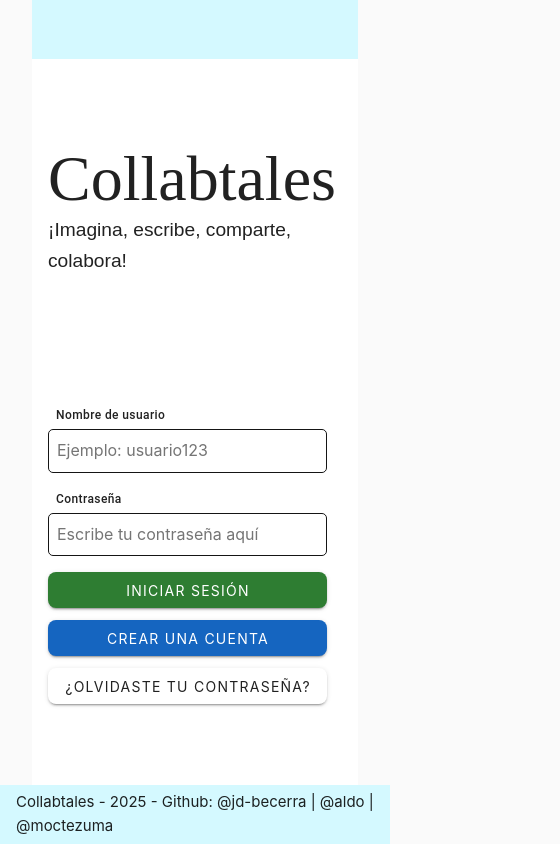
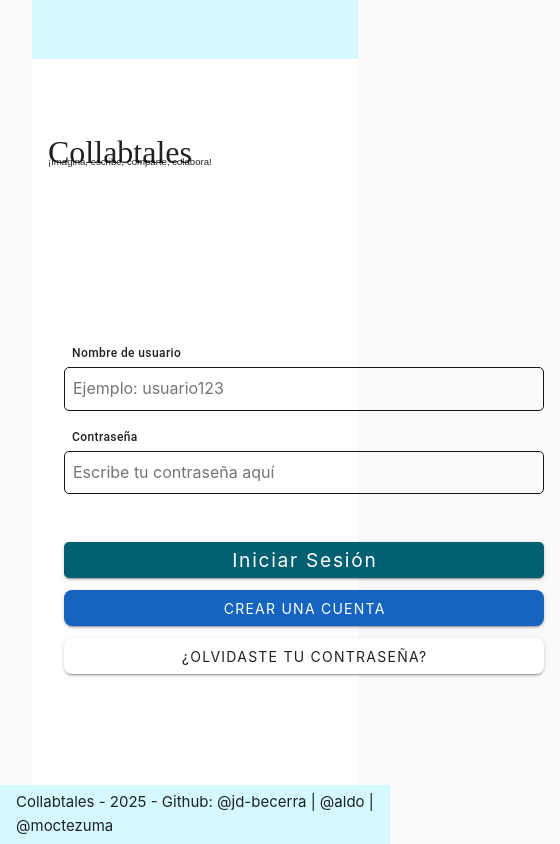
Before and after one commit to jd-becerra/collabtales, a Vue app: page / in a window 390 px wide. Shown: the whole page, 560 px wide, since content can reach past the window. Built offline with nearby package versions, Linux system fonts and the light colour scheme; no server answers.

Commit message:
Refactor button styles and input components for improved consistency and responsiveness; enhance error message display in login and registration forms

```diff
--- a/src/assets/base.css
+++ b/src/assets/base.css
@@ -62,9 +62,15 @@
   --color-text-input-bg-inactive: var(--vt-c-white-mute);
   --color-password-input-icon: var(--vt-c-gray-soft);
 
-  --color-btn-blue-bg: var(--vt-c-blue-bright);
+  --color-btn-blue-bg: var(--vt-c-blue-dark);
   --color-text-blue: var(--vt-c-blue-dark);
   --color-border-blue: var(--vt-c-blue-dark);
+  --input-width-lg: 480px;
+  --input-width-md: 330px;
+  --input-width-sm: 210px;
+  --input-width-xs: 160px;
+
+  --input-height-lg: 56px;
 
   --color-btn-white-bg: var(--vt-c-white);
 
@@ -74,7 +80,9 @@
   --section-gap: 160px;
 
   --font-family-small-text: 'Inter', sans-serif;
-  --font-size-small-text: 0.8rem;
+  --font-size-md: 1.25rem;
+  --font-size-sm: 1rem;
+  --font-size-xs: 0.875rem;
 
   --border-radius-default: 5px;
 }
--- a/src/components/BotonAzul.vue
+++ b/src/components/BotonAzul.vue
@@ -14,9 +14,18 @@
 .boton-azul {
   background-color: var(--color-btn-blue-bg);
   color: var(--color-text-white);
-  font-size: 1.2rem;
-  padding: 0.5rem 1rem;
+  font-size: var(--font-size-md);
+  font-weight: 500;
   border-radius: var(--border-radius-default);
-  transition: background-color 0.3s ease;
+  width: var(--input-width-lg);
+  height: var(--input-height-lg);
+  text-transform: none;
+  font-family: 'Inter', sans-serif;
+}
+
+@media (max-width: 1366px) {
+  .boton-azul {
+    font-size: 1.2rem;
+  }
 }
 </style>
--- a/src/components/FormularioLogin.vue
+++ b/src/components/FormularioLogin.vue
@@ -1,5 +1,6 @@
 <template>
   <v-form @submit.prevent="login">
+    <v-container class="login-fields">
       <TextInputMd
         label="Nombre de usuario"
         v-model="loginData.nombre"
@@ -18,20 +19,23 @@
         required
         class="custom-input"
       />
-    <span class="result-msg" :style="{ color: popupValues.color }">
-      {{ popupValues.titulo }}<span v-if="popupValues.titulo && popupValues.mensaje">
-      : </span>{{ popupValues.mensaje }}
-    </span>
-    <v-btn block color="green-darken-3" class="mt-3 rounded-lg" type="submit" :disabled="loading">
+      <small class="result-msg" :style="{ color: popupValues.color }" v-if="popupValues.mensaje">
+        {{ popupValues.mensaje }}
+      </small>
+    </v-container>
+
+    <v-container class="login-buttons">
+      <BotonAzul :disabled="loading" @click="login">
         <v-progress-circular v-if="loading" indeterminate color="white" size="20" class="mr-2" />
-      Iniciar sesión
-    </v-btn>
+        Iniciar Sesión
+      </BotonAzul>
       <v-btn block color="blue-darken-3" class="mt-3 rounded-lg" @click="$emit('show-register')">
         Crear una cuenta
       </v-btn>
       <v-btn block color="text-blue-darken-2" class="mt-3 rounded-lg" @click="$emit('show-restore')">
         ¿Olvidaste tu contraseña?
       </v-btn>
+    </v-container>
   </v-form>
 </template>
 
@@ -42,6 +46,7 @@
 
 // Componentes
 import TextInputMd from '@/components/TextInputMd.vue';
+import BotonAzul from './BotonAzul.vue';
 
 const PHP_URL = import.meta.env.VITE_PHP_SERVER;
 
@@ -55,15 +60,14 @@
   // Esta función obtiene el valor de una variable CSS definida en assets/base.css
   return getComputedStyle(document.documentElement).getPropertyValue(variable).trim();
 }
-const popupValues = ref({ titulo: '', mensaje: '', color: '' });
+const popupValues = ref({ mensaje: '', color: '' });
 function showPopup(title: string, msg: string) {
   // Para mayor compatibilidad, usaremos solamente valores CSS ya definidos
   const color =
     title.toLowerCase().includes('error') ? getCSSVar('--color-error') : getCSSVar('--color-save');
 
   popupValues.value = {
-    titulo: title,
-    mensaje: msg,
+    mensaje: title + ': ' + msg,
     color
   };
 }
@@ -104,5 +108,12 @@
     loading.value = false;
   }
 }
+</script>
 
-</script>
+<style scoped>
+.result-msg {
+  font-size: 0.9rem;
+  padding: 0;
+  margin-top: -0.5rem;
+}
+</style>
--- a/src/components/FormularioRegistro.vue
+++ b/src/components/FormularioRegistro.vue
@@ -36,10 +36,9 @@
       required
       class="custom-input"
     />
-    <span class="result-msg" :style="{ color: popupValues.color }">
-      {{ popupValues.titulo }}<span v-if="popupValues.titulo && popupValues.mensaje">
-      : </span>{{ popupValues.mensaje }}
-    </span>
+    <small class="result-msg" :style="{ color: popupValues.color }" v-if="popupValues.mensaje">
+      {{ popupValues.mensaje }}
+    </small>
     <v-btn block color="green-darken-3" class="mt-3 rounded-lg" type="submit" :disabled="loading">
       <v-progress-circular v-if="loading" indeterminate color="white" size="20" class="mr-2" />
       Registrarse
@@ -64,7 +63,7 @@
 
 defineEmits(['show-login']);
 
-const popupValues = ref({ titulo: '', mensaje: '', color: '' });
+const popupValues = ref({ mensaje: '', color: '' });
 function getCSSVar(variable: string): string {
   // Esta función obtiene el valor de una variable CSS definida en assets/base.css
   return getComputedStyle(document.documentElement).getPropertyValue(variable).trim();
@@ -75,8 +74,7 @@
     title.toLowerCase().includes('error') ? getCSSVar('--color-error') : getCSSVar('--color-save');
 
   popupValues.value = {
-    titulo: title,
-    mensaje: msg,
+    mensaje: title + ': ' + msg,
     color
   };
 }
--- a/src/components/FormularioRestaurar.vue
+++ b/src/components/FormularioRestaurar.vue
@@ -8,10 +8,9 @@
       required
       class="custom-input"
     />
-    <span class="result-msg" :style="{ color: popupValues.color }">
-      {{ popupValues.titulo }}<span v-if="popupValues.titulo && popupValues.mensaje">
-      : </span>{{ popupValues.mensaje }}
-    </span>
+    <small class="result-msg" :style="{ color: popupValues.color }" v-if="popupValues.mensaje">
+      {{ popupValues.mensaje }}
+    </small>
     <v-btn block color="green-darken-3" class="mt-3 rounded-lg" @click="restorePassword">
       <v-progress-circular v-if="loading" indeterminate color="white" size="20" class="mr-2" />
       Restaurar contraseña
@@ -36,7 +35,7 @@
 // Aquí necesitamos definir emit para regresar a la vista de inicio de sesión
 const emit = defineEmits(['show-register', 'show-login']);
 
-const popupValues = ref({ titulo: '', mensaje: '', color: '' });
+const popupValues = ref({ mensaje: '', color: '' });
 function getCSSVar(variable: string): string {
   // Esta función obtiene el valor de una variable CSS definida en assets/base.css
   return getComputedStyle(document.documentElement).getPropertyValue(variable).trim();
@@ -47,11 +46,11 @@
     title.toLowerCase().includes('error') ? getCSSVar('--color-error') : getCSSVar('--color-save');
 
   popupValues.value = {
-    titulo: title,
-    mensaje: msg,
+    mensaje: title + ': ' + msg,
     color
   };
 }
+
 async function restorePassword() {
   if (!restoreData.value.correo) {
     showPopup("Error", "Por favor, ingresa tu correo electrónico.");
--- a/src/components/TextInputMd.vue
+++ b/src/components/TextInputMd.vue
@@ -43,19 +43,30 @@
   padding: 0.5rem;
   border: 1px solid #ccc;
   border-radius: var(--border-radius-default);
-  font-size: 1rem;
+  font-size: var(--font-size-md);
   color: var(--color-text-input-fg-default);
   border-color: var(--color-border-default);
+  width: var(--input-width-lg);
 }
 .text-input:focus {
   border-color: var(--vt-c-blue-dark);
   outline: none;
-  font-family: 1.25rem;
+  font-family: var(--font-size-md);
 }
 
 .text-caption {
   margin-left: 0.5rem;
   color: var(--color-text-input-fg-label);
-  font-size: 1rem;
+  font-size: var(--font-size-sm);
 }
+
+@media (max-width: 1366px) {
+  .text-input {
+    font-size: var(--font-size-sm);
+  }
+  .text-caption {
+    font-size: var(--font-size-xs);
+  }
+}
+
 </style>
--- a/src/components/icons/LogoCollabtalesLg.vue
+++ b/src/components/icons/LogoCollabtalesLg.vue
@@ -1,5 +1,5 @@
 <template>
-  <v-container class="d-flex flex-column justify-start logo-lg-container">
+  <v-container class="d-flex flex-column justify-start logo-lg-container align-left">
     <h1 class="logo-collabtales">
       <span class="logo-collabtales-text">Collabtales</span>
     </h1>
@@ -17,29 +17,66 @@
 .logo-lg-container {
   padding: 0;
   margin: 0;
+  pointer-events: none;
 }
 .logo-collabtales {
   font-family: 'Lucida Handwriting', 'cursive';
   font-size: 6.25rem;
   padding: 0;
   padding-top: 4rem;
-  margin: 0; /* Reduce space below logo */
+  margin: 0;
 }
 .slogan-collabtales {
   font-family: 'Kameron', sans-serif;
   font-size: 1.5rem;
   padding: 0;
   margin: 0;
-  margin-top: -1rem; /* Remove extra space above slogan */
+  margin-top: -1.5rem;
 }
 
+.logo-collabtales-text {
+  pointer-events: none;
+  user-select: none;
+}
+
+/* Estilos responsivos para pantallas más pequeñas */
 @media (max-width: 1366px) {
   .logo-collabtales {
-    padding-top: 3rem;
+    padding-top: 4rem;
     font-size: 4rem;
   }
   .slogan-collabtales {
-    font-size: 1.2rem; /* Reduce slogan size on smaller screens */
+    font-size: 1.2rem;
+  }
+}
+
+@media (max-width: 1024px) {
+  .logo-collabtales {
+    padding-top: 3rem;
+    font-size: 3rem;
+  }
+  .slogan-collabtales {
+    font-size: 1rem;
+  }
+}
+
+@media (max-width: 768px) {
+  .logo-collabtales {
+    padding-top: 2rem;
+    font-size: 2.5rem;
+  }
+  .slogan-collabtales {
+    font-size: 0.8rem;
+  }
+}
+
+@media (max-width: 600px) {
+  .logo-collabtales {
+    padding-top: 2rem;
+    font-size: 2rem;
+  }
+  .slogan-collabtales {
+    font-size: 0.6rem;
   }
 }
 </style>
```
Lines whose indentation alone changed are shown as unchanged.
